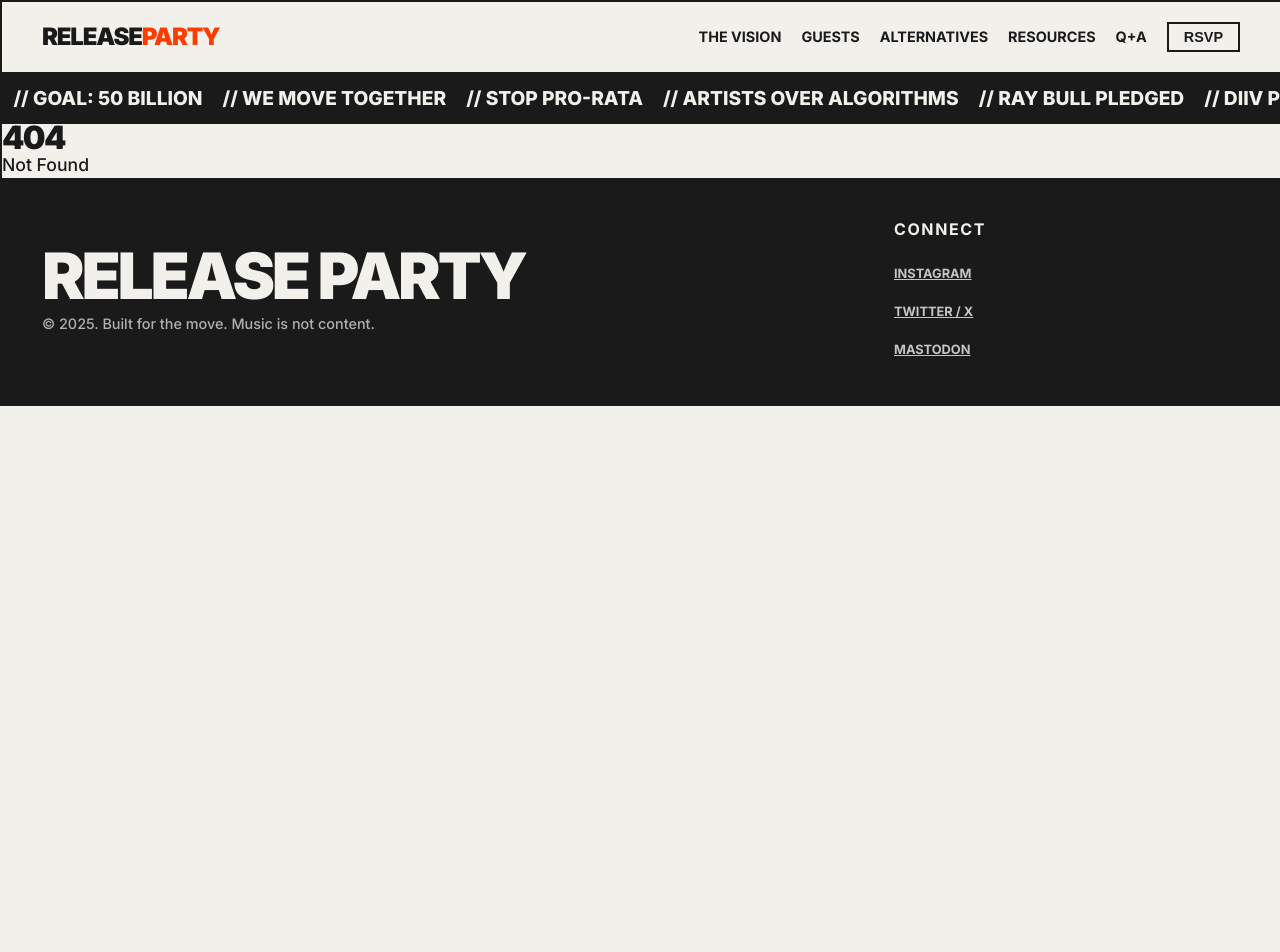
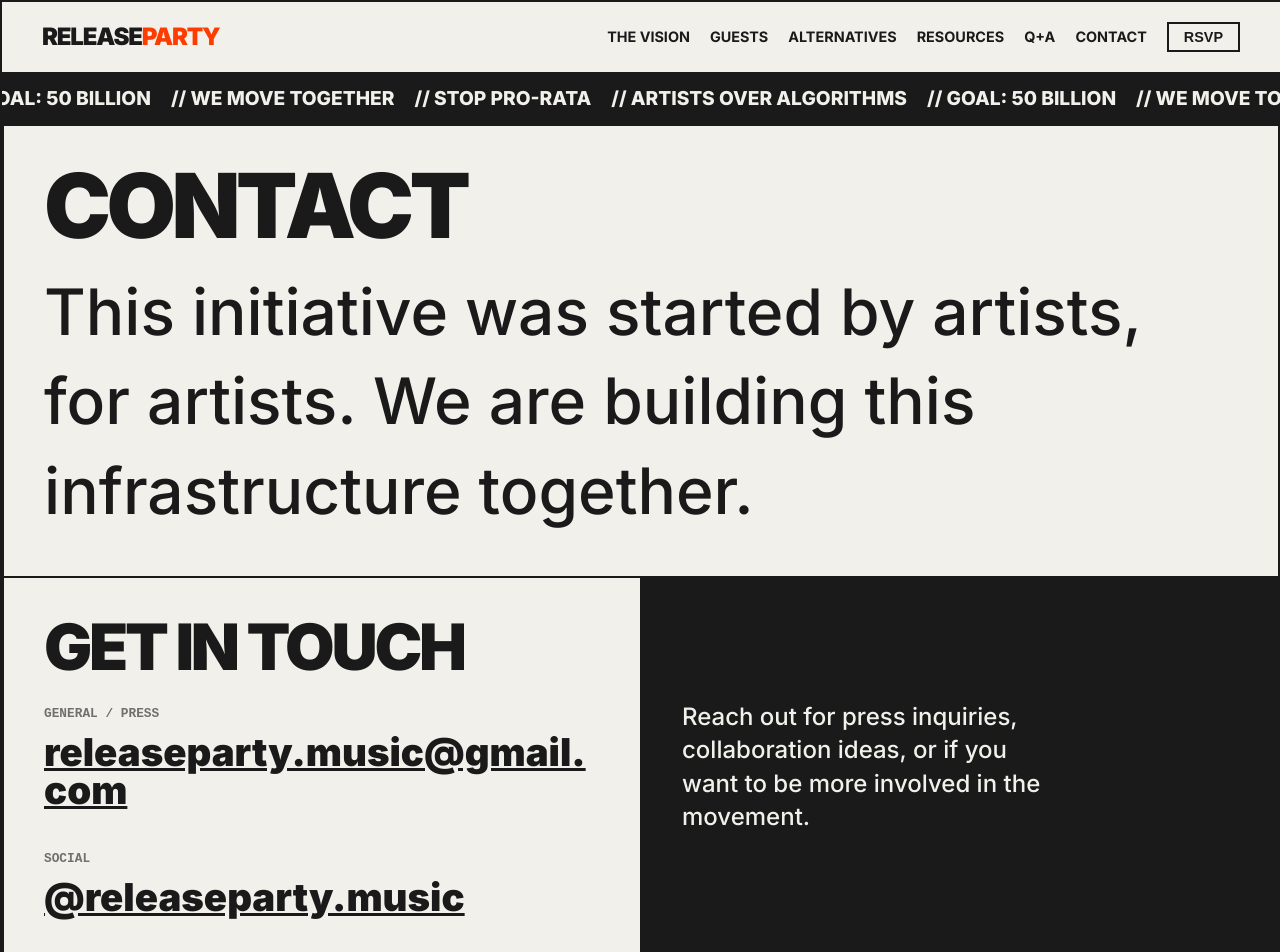
Before and after one commit to ang2990/releaseparty, a SvelteKit app: page /contact in a window 1280 px wide. Before the commit this address had no page. Shown: the top 952 px of the page. Before the commit the page ends 800 px from the top, so only its background shows below. Built offline with nearby package versions, Linux system fonts and the light colour scheme; no server answers.

Commit message:
Add Contact page, dynamic marquee, and refined favicon

```diff
--- a/src/app.css
+++ b/src/app.css
@@ -488,7 +488,7 @@ nav {
     font-weight: 800;
     text-transform: uppercase;
     font-size: 1.2rem;
-    animation: scroll 30s linear infinite;
+    animation: scroll 120s linear infinite; /* Slowed down from 30s */
     padding-right: 0;
 }
 
--- /dev/null
+++ b/src/routes/+layout.server.ts
@@ -0,0 +1,56 @@
+import type { LayoutServerLoad } from './$types';
+
+const ENDPOINT = 'https://script.google.com/macros/s/AKfycbw_pPYJ8TrIHLHLYGowUdeoOOGtB_ZfbOV7zMtaw-pCxIX6YLky4tN8JAuR3i3NYBKiMA/exec';
+
+export const load: LayoutServerLoad = async ({ setHeaders }) => {
+    try {
+        const response = await fetch(ENDPOINT);
+
+        if (!response.ok) {
+            // Silently fail for the ticker to avoid breaking the whole site
+            console.error(`Failed to fetch ticker data: ${response.statusText}`);
+            return { tickerData: [] };
+        }
+
+        const data = await response.json();
+
+        // Use a shorter cache for layout data if possible, or match the page cache
+        setHeaders({
+            'Cache-Control': 'public, max-age=3600' // 1 hour
+        });
+
+        // robust extraction logic (same as +page.server.ts)
+        const attendees = data.map((row: any) => {
+            const getValue = (possibleKeys: string[], defaultValue: string) => {
+                for (const key of possibleKeys) {
+                    if (row[key] !== undefined && row[key] !== null && row[key] !== "") {
+                        return row[key].toString();
+                    }
+                }
+                const lowerKeys = Object.keys(row).map(k => k.toLowerCase());
+                for (const search of possibleKeys) {
+                    const foundKey = Object.keys(row).find(k => k.toLowerCase().includes(search.toLowerCase()));
+                    if (foundKey && row[foundKey]) return row[foundKey].toString();
+                }
+                return defaultValue;
+            };
+
+            const name = getValue(['name', 'artist', 'gemini test'], 'Unknown');
+            const role = getValue(['role', 'test_listener', 'type'], 'LISTENER');
+            const streams = getValue(['streams', 'count', 'pledge'], '---');
+
+            return { name, role, streams };
+        });
+
+        // Return the latest 20 entries for the ticker
+        return {
+            tickerData: attendees.reverse().slice(0, 20)
+        };
+
+    } catch (err) {
+        console.error('Error loading ticker data:', err);
+        return {
+            tickerData: []
+        };
+    }
+};
--- a/src/routes/+layout.svelte
+++ b/src/routes/+layout.svelte
@@ -6,7 +6,40 @@
 	// Import global CSS here
 	import '../app.css';
 
-	let { children } = $props();
+	let { children, data } = $props(); // Receive data from layout.server.ts
+    let tickerItems = $derived.by(() => {
+        const attendees = data.tickerData || [];
+        const staticMessages = [
+            "// GOAL: 50 BILLION ",
+            "// WE MOVE TOGETHER ",
+            "// STOP PRO-RATA ",
+            "// ARTISTS OVER ALGORITHMS "
+        ];
+
+        if (attendees.length === 0) return staticMessages;
+
+        // Filter for high-impact artists (e.g., > 100k streams) or recent listeners
+        // For now, take the top 5 artists by stream count (if available) and 5 recent joins
+        const highImpactArtists = attendees
+            .filter(a => a.role === 'ARTIST' && a.streams !== '---')
+            .sort((a, b) => parseInt(b.streams.replace(/,/g, '')) - parseInt(a.streams.replace(/,/g, '')))
+            .slice(0, 5);
+
+        // If we don't have enough data, just take what we have
+        const displayList = highImpactArtists.length > 0 ? highImpactArtists : attendees.slice(0, 8);
+
+        const attendeeStrings = displayList.map(a => {
+            if (a.role === 'ARTIST') {
+                return `// ${a.name.toUpperCase()} PLEDGED ${a.streams} `;
+            } else {
+                return `// ${a.name.toUpperCase()} JOINED `;
+            }
+        });
+
+        // Interleave static messages
+        return [...staticMessages, ...attendeeStrings];
+    });
+
     let modalRole = $state('ARTIST');
     let modalSubmitting = $state(false);
     let modalSuccess = $state(false);
@@ -88,6 +121,7 @@
             <a href="/exodus" class="nav-link" onclick={closeMenu}>Alternatives</a>
             <a href="/resources" class="nav-link" onclick={closeMenu}>Resources</a>
             <a href="/qa" class="nav-link" onclick={closeMenu}>Q+A</a>
+            <a href="/contact" class="nav-link" onclick={closeMenu}>Contact</a>
             <button type="button" class="nav-link text-accent" onclick={() => { openModal('ARTIST'); closeMenu(); }}>RSVP</button>
         </nav>
     </header>
@@ -95,27 +129,16 @@
     <!-- TICKER (MARQUEE) -->
     <div class="marquee-container grid-row">
         <div class="marquee-wrapper">
+            <!-- Render twice for seamless loop -->
             <div class="marquee-content">
-                <span class="marquee-item">// 1,450,231,000 STREAMS PLEDGED </span>
-                <span class="marquee-item">// GOAL: 50 BILLION </span>
-                <span class="marquee-item">// WE MOVE TOGETHER </span>
-                <span class="marquee-item">// STOP PRO-RATA </span>
-                <span class="marquee-item">// ARTISTS OVER ALGORITHMS </span>
-                <span class="marquee-item">// RAY BULL PLEDGED </span>
-                <span class="marquee-item">// DIIV PLEDGED </span>
-                <span class="marquee-item">// MITSKI PLEDGED </span>
-                <span class="marquee-item">// BIG THIEF PLEDGED </span>
+                {#each tickerItems as item}
+                    <span class="marquee-item">{item}</span>
+                {/each}
             </div>
             <div class="marquee-content">
-                <span class="marquee-item">// 1,450,231,000 STREAMS PLEDGED </span>
-                <span class="marquee-item">// GOAL: 50 BILLION </span>
-                <span class="marquee-item">// WE MOVE TOGETHER </span>
-                <span class="marquee-item">// STOP PRO-RATA </span>
-                <span class="marquee-item">// ARTISTS OVER ALGORITHMS </span>
-                <span class="marquee-item">// RAY BULL PLEDGED </span>
-                <span class="marquee-item">// DIIV PLEDGED </span>
-                <span class="marquee-item">// MITSKI PLEDGED </span>
-                <span class="marquee-item">// BIG THIEF PLEDGED </span>
+                {#each tickerItems as item}
+                    <span class="marquee-item">{item}</span>
+                {/each}
             </div>
         </div>
     </div>
--- /dev/null
+++ b/src/routes/contact/+page.svelte
@@ -0,0 +1,64 @@
+<svelte:head>
+    <title>Contact | Release party</title>
+</svelte:head>
+
+<div class="grid-container">
+    <!-- PAGE HEADER -->
+    <div class="grid-row">
+        <div class="grid-item">
+            <h1 class="text-huge">Contact</h1>
+            <p class="text-large" style="margin-top: 20px;">
+                This initiative was started by artists, for artists. We are building this infrastructure together.
+            </p>
+        </div>
+    </div>
+
+    <!-- CONTACT INFO -->
+    <div class="grid-row grid-2-col">
+        <div class="grid-item">
+            <h2 class="text-large" style="margin-bottom: 30px;">Get in touch</h2>
+
+            <div style="margin-bottom: 40px;">
+                <div class="label">General / Press</div>
+                <a href="mailto:releaseparty.music@gmail.com" class="link-large">releaseparty.music@gmail.com</a>
+            </div>
+
+            <div>
+                <div class="label">Social</div>
+                <a href="https://instagram.com/releaseparty.music" target="_blank" class="link-large">@releaseparty.music</a>
+            </div>
+        </div>
+
+        <div class="grid-item" style="background: var(--text-color); color: var(--bg-color); display: flex; flex-direction: column; justify-content: center;">
+            <p style="font-size: 1.5rem; line-height: 1.4; max-width: 25ch;">
+                Reach out for press inquiries, collaboration ideas, or if you want to be more involved in the movement.
+            </p>
+        </div>
+    </div>
+</div>
+
+<style>
+    .label {
+        font-family: 'Courier New', monospace;
+        font-weight: 700;
+        font-size: 0.8rem;
+        opacity: 0.6;
+        margin-bottom: 10px;
+        text-transform: uppercase;
+    }
+
+    .link-large {
+        font-family: var(--font-heading);
+        font-weight: 900;
+        font-size: clamp(1.5rem, 3vw, 2.5rem);
+        text-decoration: underline;
+        word-break: break-all;
+        line-height: 1;
+        display: block;
+        transition: color 0.2s;
+    }
+
+    .link-large:hover {
+        color: var(--accent-color);
+    }
+</style>
```
Also changed, not shown: src/lib/assets/favicon.svg.
